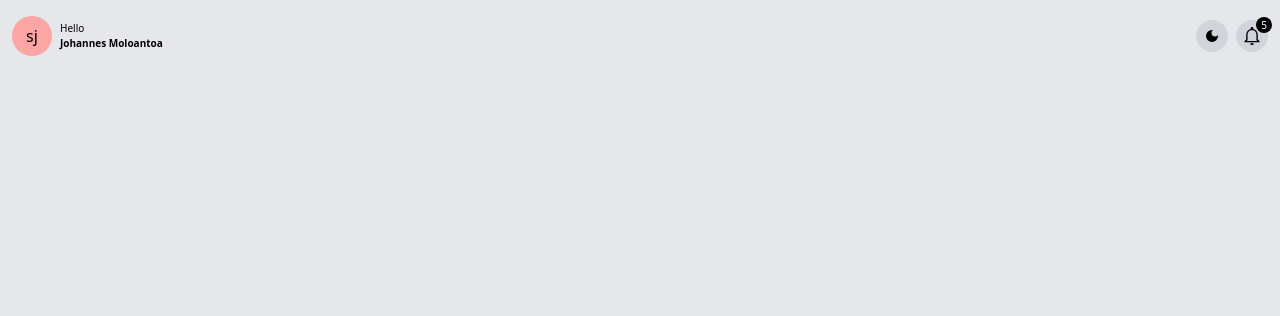
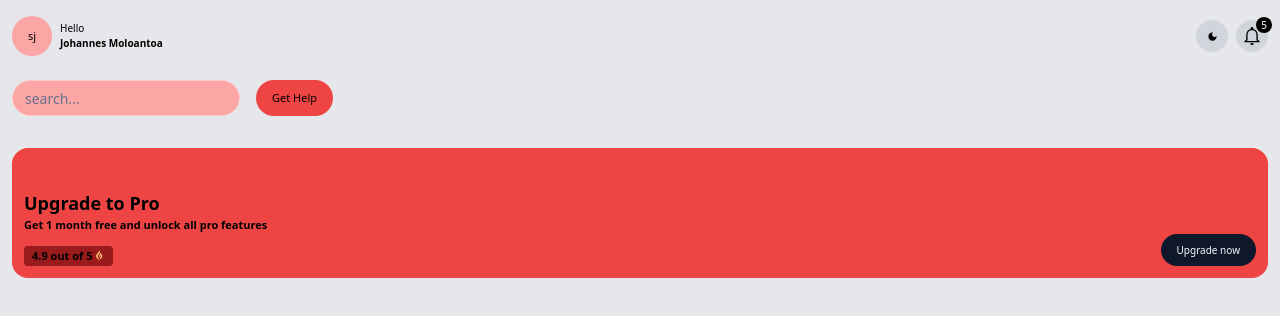
Before and after one commit to jaydeexsf/UniPath, a React (Vite) app: page / in a window 1280 px wide. Shown: the top 316 px of the page. Built offline with nearby package versions, Linux system fonts and the light colour scheme.

Commit message:
home deve

```diff
--- a/package.json
+++ b/package.json
@@ -10,8 +10,10 @@
     "preview": "vite preview"
   },
   "dependencies": {
+    "@radix-ui/react-slot": "^1.1.0",
     "class-variance-authority": "^0.7.0",
     "clsx": "^2.1.1",
+    "embla-carousel-react": "^8.2.0",
     "lucide-react": "^0.436.0",
     "react": "^18.3.1",
     "react-dom": "^18.3.1",
--- a/src/App.jsx
+++ b/src/App.jsx
@@ -12,7 +12,7 @@ function App() {
 
   return (
     <Router >
-      <div  className={`${mode === 'dark' ? `bg-[#181818] text-white` : `bg-gray-200 text-black`} py-4 px-3 h-[100vh]`}>
+      <div  className={`${mode === 'dark' ? `bg-[#181818] text-white` : `bg-gray-200 text-black`} text-[11px] py-4 px-3 h-[100vh]`}>
         <Header />
         <main className="r">
           <Routes>
--- /dev/null
+++ b/src/components/ui/button.jsx
@@ -0,0 +1,47 @@
+import * as React from "react"
+import { Slot } from "@radix-ui/react-slot"
+import { cva } from "class-variance-authority";
+
+import { cn } from "@/lib/utils"
+
+const buttonVariants = cva(
+  "inline-flex items-center justify-center whitespace-nowrap rounded-md text-sm font-medium ring-offset-background transition-colors focus-visible:outline-none focus-visible:ring-2 focus-visible:ring-ring focus-visible:ring-offset-2 disabled:pointer-events-none disabled:opacity-50",
+  {
+    variants: {
+      variant: {
+        default: "bg-primary text-primary-foreground hover:bg-primary/90",
+        destructive:
+          "bg-destructive text-destructive-foreground hover:bg-destructive/90",
+        outline:
+          "border border-input bg-background hover:bg-accent hover:text-accent-foreground",
+        secondary:
+          "bg-secondary text-secondary-foreground hover:bg-secondary/80",
+        ghost: "hover:bg-accent hover:text-accent-foreground",
+        link: "text-primary underline-offset-4 hover:underline",
+      },
+      size: {
+        default: "h-8 px-4 py-2",
+        sm: "h-9 rounded-md px-3",
+        lg: "h-11 rounded-md px-8",
+        icon: "h-10 w-10",
+      },
+    },
+    defaultVariants: {
+      variant: "default",
+      size: "default",
+    },
+  }
+)
+
+const Button = React.forwardRef(({ className, variant, size, asChild = false, ...props }, ref) => {
+  const Comp = asChild ? Slot : "button"
+  return (
+    (<Comp
+      className={cn(buttonVariants({ variant, size, className }))}
+      ref={ref}
+      {...props} />)
+  );
+})
+Button.displayName = "Button"
+
+export { Button, buttonVariants }
--- /dev/null
+++ b/src/components/ui/carousel.jsx
@@ -0,0 +1,193 @@
+import * as React from "react"
+import useEmblaCarousel from "embla-carousel-react";
+import { ArrowLeft, ArrowRight } from "lucide-react"
+
+import { cn } from "@/lib/utils"
+import { Button } from "@/components/ui/button"
+
+const CarouselContext = React.createContext(null)
+
+function useCarousel() {
+  const context = React.useContext(CarouselContext)
+
+  if (!context) {
+    throw new Error("useCarousel must be used within a <Carousel />")
+  }
+
+  return context
+}
+
+const Carousel = React.forwardRef((
+  {
+    orientation = "horizontal",
+    opts,
+    setApi,
+    plugins,
+    className,
+    children,
+    ...props
+  },
+  ref
+) => {
+  const [carouselRef, api] = useEmblaCarousel({
+    ...opts,
+    axis: orientation === "horizontal" ? "x" : "y",
+  }, plugins)
+  const [canScrollPrev, setCanScrollPrev] = React.useState(false)
+  const [canScrollNext, setCanScrollNext] = React.useState(false)
+
+  const onSelect = React.useCallback((api) => {
+    if (!api) {
+      return
+    }
+
+    setCanScrollPrev(api.canScrollPrev())
+    setCanScrollNext(api.canScrollNext())
+  }, [])
+
+  const scrollPrev = React.useCallback(() => {
+    api?.scrollPrev()
+  }, [api])
+
+  const scrollNext = React.useCallback(() => {
+    api?.scrollNext()
+  }, [api])
+
+  const handleKeyDown = React.useCallback((event) => {
+    if (event.key === "ArrowLeft") {
+      event.preventDefault()
+      scrollPrev()
+    } else if (event.key === "ArrowRight") {
+      event.preventDefault()
+      scrollNext()
+    }
+  }, [scrollPrev, scrollNext])
+
+  React.useEffect(() => {
+    if (!api || !setApi) {
+      return
+    }
+
+    setApi(api)
+  }, [api, setApi])
+
+  React.useEffect(() => {
+    if (!api) {
+      return
+    }
+
+    onSelect(api)
+    api.on("reInit", onSelect)
+    api.on("select", onSelect)
+
+    return () => {
+      api?.off("select", onSelect)
+    };
+  }, [api, onSelect])
+
+  return (
+    (<CarouselContext.Provider
+      value={{
+        carouselRef,
+        api: api,
+        opts,
+        orientation:
+          orientation || (opts?.axis === "y" ? "vertical" : "horizontal"),
+        scrollPrev,
+        scrollNext,
+        canScrollPrev,
+        canScrollNext,
+      }}>
+      <div
+        ref={ref}
+        onKeyDownCapture={handleKeyDown}
+        className={cn("relative", className)}
+        role="region"
+        aria-roledescription="carousel"
+        {...props}>
+        {children}
+      </div>
+    </CarouselContext.Provider>)
+  );
+})
+Carousel.displayName = "Carousel"
+
+const CarouselContent = React.forwardRef(({ className, ...props }, ref) => {
+  const { carouselRef, orientation } = useCarousel()
+
+  return (
+    (<div ref={carouselRef} className="overflow-hidden">
+      <div
+        ref={ref}
+        className={cn(
+          "flex",
+          orientation === "horizontal" ? "-ml-4" : "-mt-4 flex-col",
+          className
+        )}
+        {...props} />
+    </div>)
+  );
+})
+CarouselContent.displayName = "CarouselContent"
+
+const CarouselItem = React.forwardRef(({ className, ...props }, ref) => {
+  const { orientation } = useCarousel()
+
+  return (
+    (<div
+      ref={ref}
+      role="group"
+      aria-roledescription="slide"
+      className={cn(
+        "min-w-0 shrink-0 grow-0 basis-full",
+        orientation === "horizontal" ? "pl-4" : "pt-4",
+        className
+      )}
+      {...props} />)
+  );
+})
+CarouselItem.displayName = "CarouselItem"
+
+const CarouselPrevious = React.forwardRef(({ className, variant = "outline", size = "icon", ...props }, ref) => {
+  const { orientation, scrollPrev, canScrollPrev } = useCarousel()
+
+  return (
+    (<Button
+      ref={ref}
+      variant={variant}
+      size={size}
+      className={cn("absolute  h-8 w-8 rounded-full", orientation === "horizontal"
+        ? "-left-12 top-1/2 -translate-y-1/2"
+        : "-top-12 left-1/2 -translate-x-1/2 rotate-90", className)}
+      disabled={!canScrollPrev}
+      onClick={scrollPrev}
+      {...props}>
+      <ArrowLeft className="h-4 w-4" />
+      <span className="sr-only">Previous slide</span>
+    </Button>)
+  );
+})
+CarouselPrevious.displayName = "CarouselPrevious"
+
+const CarouselNext = React.forwardRef(({ className, variant = "outline", size = "icon", ...props }, ref) => {
+  const { orientation, scrollNext, canScrollNext } = useCarousel()
+
+  return (
+    (<Button
+      ref={ref}
+      variant={variant}
+      size={size}
+      className={cn("absolute h-8 w-8 rounded-full", orientation === "horizontal"
+        ? "-right-12 top-1/2 -translate-y-1/2"
+        : "-bottom-12 left-1/2 -translate-x-1/2 rotate-90", className)}
+      disabled={!canScrollNext}
+      onClick={scrollNext}
+      {...props}>
+      <ArrowRight className="h-4 w-4" />
+      <span className="sr-only">Next slide</span>
+    </Button>)
+  );
+})
+CarouselNext.displayName = "CarouselNext"
+
+export { Carousel, CarouselContent, CarouselItem, CarouselPrevious, CarouselNext };
--- /dev/null
+++ b/src/components/ui/input.jsx
@@ -0,0 +1,19 @@
+import * as React from "react"
+
+import { cn } from "@/lib/utils"
+
+const Input = React.forwardRef(({ className, type, ...props }, ref) => {
+  return (
+    (<input
+      type={type}
+      className={cn(
+        "flex h-9 w-full rounded-md border border-input bg-background px-3 py-2 text-sm ring-offset-background file:border-0 file:bg-transparent file:text-sm file:font-medium placeholder:text-muted-foreground focus-visible:outline-none focus-visible:ring-2 focus-visible:ring-ring focus-visible:ring-offset-2 disabled:cursor-not-allowed disabled:opacity-50",
+        className
+      )}
+      ref={ref}
+      {...props} />)
+  );
+})
+Input.displayName = "Input"
+
+export { Input }
--- a/src/pages/Home.jsx
+++ b/src/pages/Home.jsx
@@ -1,17 +1,37 @@
 import React from 'react'
 import { ModeContext } from '@/components/ModeContext';
 import { useContext } from 'react';
+import { Input } from "@/components/ui/input"
+import { FaGripfire } from "react-icons/fa";
+import { Button } from '@/components/ui/button';
+
+
 
 const Home = () => {
 
     const {mode} = useContext(ModeContext);
 
   return (
-    // <div className={`${mode === 'dark' ? `bg-[black] text-white` : `bg-gray-200 text-black`} h-[100vh]`}>
+    <div className="hom py-6">
+        <div className="top flex gap-4">
+            <form action="">
+               <Input className="bg-red-300 border rounded-full border-red-200 focus:border-transparent min-w-4 max-w-[300px]" type="search" placeholder="search..." />
+            </form>
+            <div className='bg-red-500 rounded-full nowrap flex justify-center hover:cursor-pointer items-center px-4'>Get Help</div>
+        </div>
 
-    // </div>
+        <div className="col mt-8 bg-red-500 w-[100%] flex items-end rounded-2xl px-3 py-3 h-[130px]">
+            <div className="top-upgrade w-[100%]">
+                <h1 className='text-lg font-bold'>Upgrade to Pro</h1>
+                <div className='w-[45%] font-semibold'>Get 1 month free and unlock all pro features</div>
+                <div className='flex items-center bg-red-800 w-fit px-2 rounded-sm py-[2px] font-semibold mt-3'>4.9 out of 5 <FaGripfire className='text-orange-300 ml-[2px]'/></div>
+            </div>
 
-    <div></div>
+            <div>
+                <Button className="rounded-full text-[10px]">Upgrade now</Button>
+            </div>
+        </div>
+    </div>
   )
 }
 
```
Also changed, not shown: 1 other file (tests, documents, lock files or other folders).
